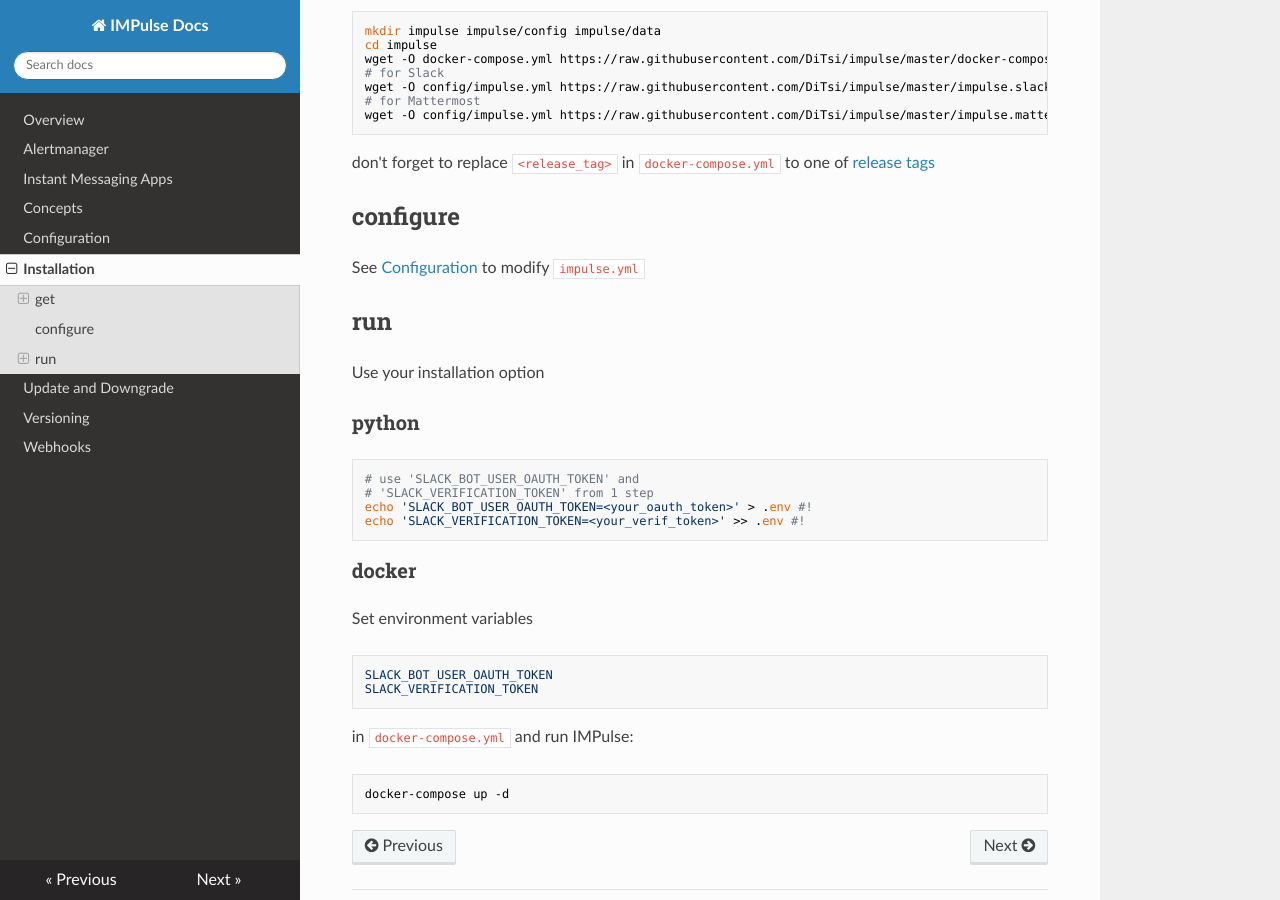
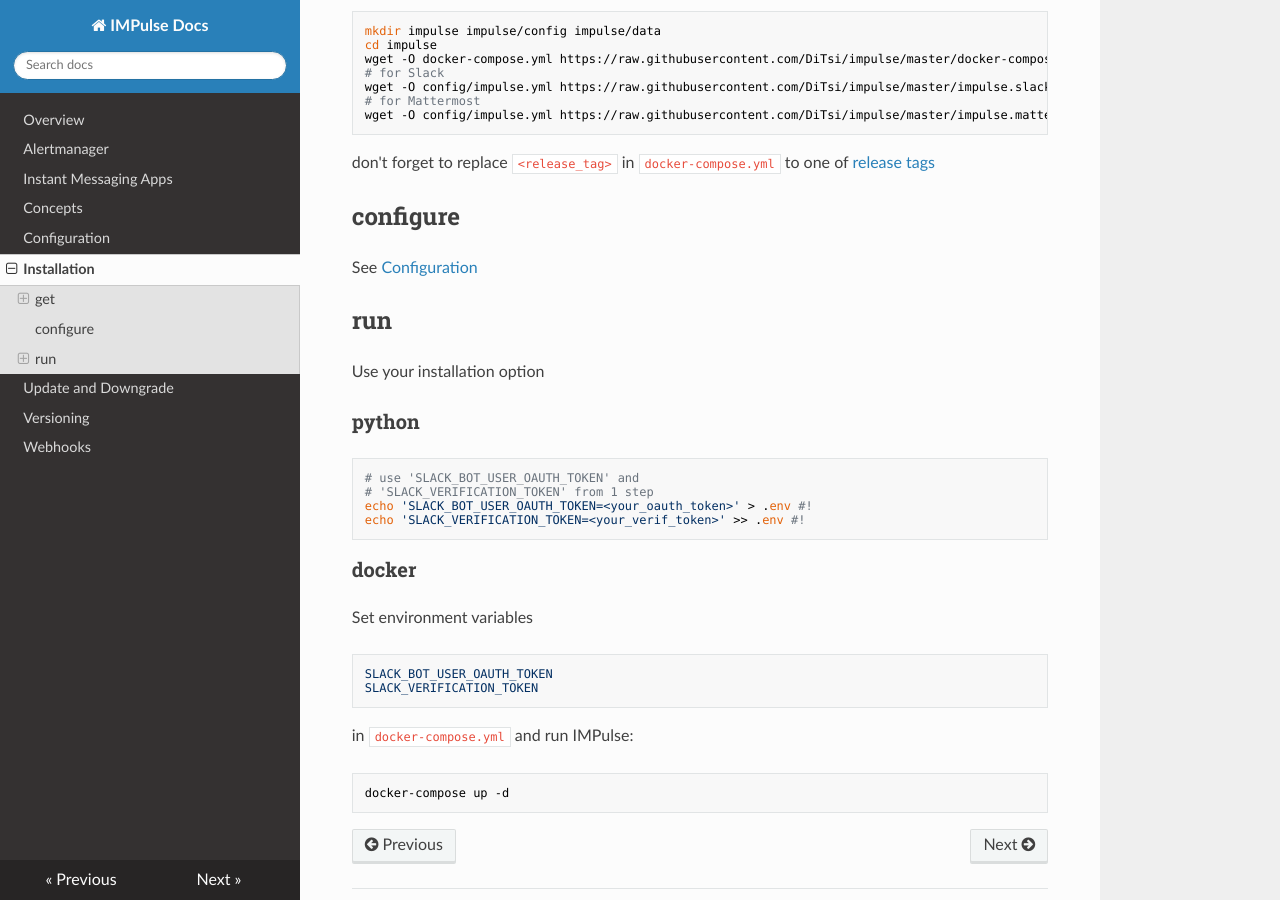
Before and after one commit to DiTsi/impulse-docs, an MkDocs documentation site: the page built from docs/installation.md, in a window 1280 px wide and 900 px high, scrolled down 556 px. Built offline with MkDocs 1.6.1, drawn with Linux system fonts in a browser that asks for light colours; nearby versions of some CDN libraries.

Commit message:
minor fix

```diff
--- a/docs/installation.md
+++ b/docs/installation.md
@@ -35,7 +35,7 @@ don't forget to replace `<release_tag>` in `docker-compose.yml` to one of [relea
 
 ## configure
 
-See [Configuration](configuration.md#impulse) to modify `impulse.yml`
+See [Configuration](configuration.md#impulse)
 
 ## run
 
```
Also changed, not shown: docs/configuration.md (+1 -1 lines).
